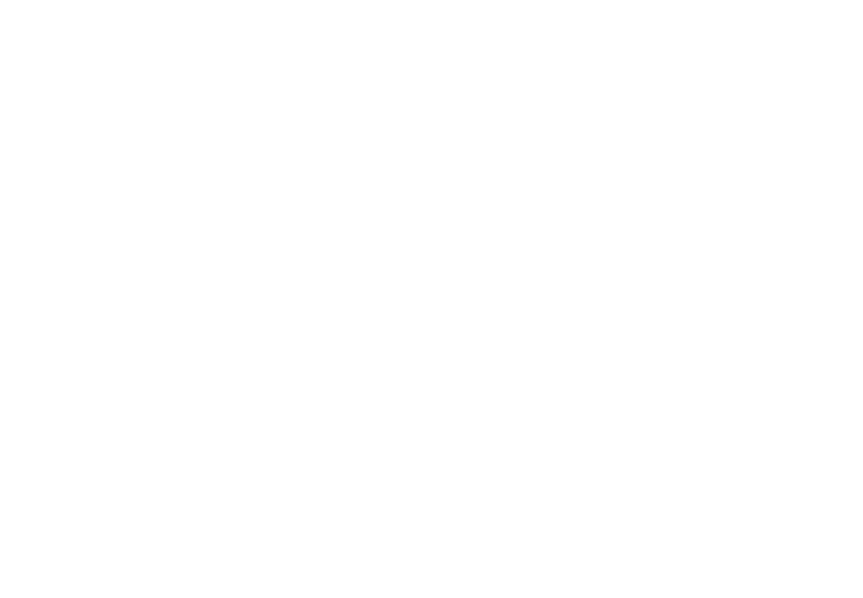
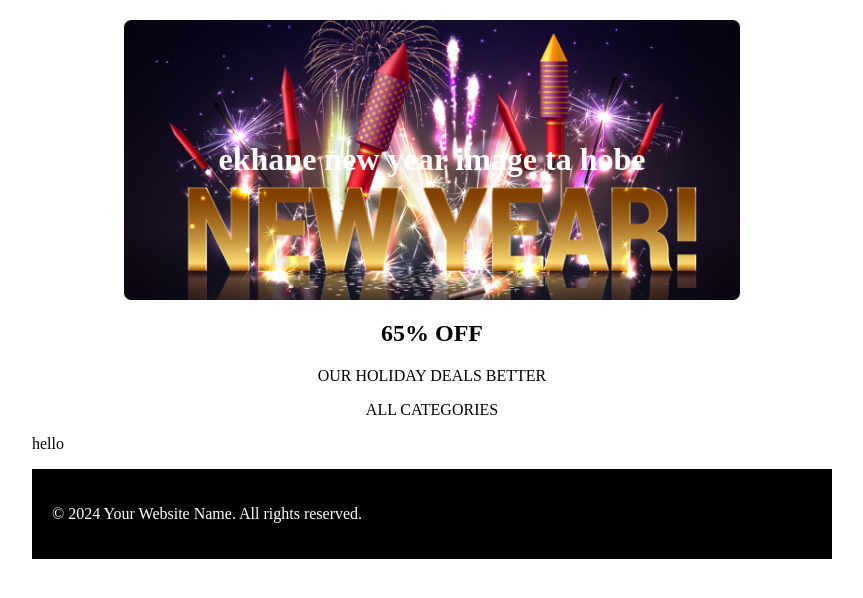
Before and after one commit to ahatasham5/Happy-New-Year-, a plain HTML site: page index.html in a window 1280 px wide. Shown: the whole page, without its empty margins (208-1071 px from the left). Drawn offline with Linux system fonts and the light colour scheme.

Commit message:
adding css file

```diff
--- a/index.html
+++ b/index.html
@@ -3,9 +3,27 @@
 <head>
     <meta charset="UTF-8">
     <meta name="viewport" content="width=device-width, initial-scale=1.0">
-    <title>Document</title>
+    <title>Happy New Year</title>
+    <link rel="stylesheet" href="styles.css">
 </head>
 <body>
+    <header>
+        <h1>ekhane new year image ta hobe</h1>
+
+    </header>
+    <main>
+        <section>
+            <h2>65% OFF</h2>
+            <p>OUR HOLIDAY DEALS BETTER</p>
+            <p>ALL CATEGORIES</p>
+        </section>
+    </main>
+    <p>
+        hello
+    </p>
+    <footer>
+        <p>&copy; 2024 Your Website Name. All rights reserved.</p>
+    </footer>
 
 </body>
 </html>
--- /dev/null
+++ b/styles.css
@@ -0,0 +1,28 @@
+/* Add your CSS styles here */
+
+body {
+    max-width: 800px;
+    margin: 0 auto;
+  }
+
+
+header {
+    background-image: url('Banner Image.png');
+    background-size: contain;
+    background-position: center;
+    background-repeat: no-repeat;
+    color: #ffffff;
+    padding: 100px;
+    text-align: center;
+    margin-top: 20px;
+    margin-bottom: 20px;
+}
+main {
+    text-align: center;
+}
+
+footer {
+    background-color: black;
+    color: white;
+    padding: 20px;
+  }
```
Also changed, not shown: Banner Image.png (added).
